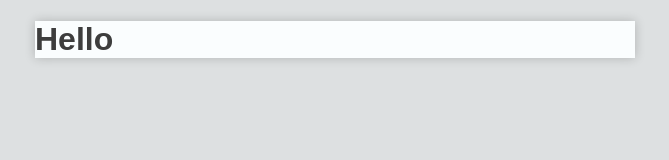
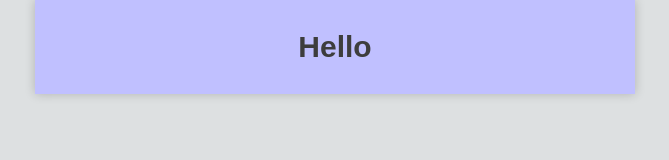
Before and after one commit to darrylrachel/email-development, a plain HTML site: page email-course/main-project/index.html in a window 1280 px wide. Shown: the whole page, without its empty margins (305-974 px from the left). Drawn offline with Linux system fonts and the light colour scheme.

Commit message:
Added ghost table for outlook

```diff
--- a/email-course/main-project/index.html
+++ b/email-course/main-project/index.html
@@ -88,49 +88,53 @@
                 mso-table-rspace: 0pt !important;
                 }
         </style>
-    <!-- [endif] -->
+    <![endif] -->
 
     <title>Boilerplate</title>
 </head>
 <body class="body" xml:lang="en" style="margin: 0; padding: 0; min-width: 100%; background-color: #dde0e1;">
+  <div style="width: 100%; table-layout: fixed; background-color: #dde0e1; color: #3d3d3d; font-family: Arial, Helvetica sans-serif; font-size: 16px; margin: 0 auto 40px;">
+    <div style="max-width: 600px; background-color: #fafdfe; color: #3d3d3d; font-family: Arial, Helvetica, sans-serif;font-size: 16px; box-shadow: 0 0 10px rgba(0,0,0,.2); margin: 0 auto;">
 
-    <div style="
-        width: 100%;
-        table-layout: fixed;
-        background-color: #dde0e1;
-        color: #3d3d3d;
-        font-family: Arial, Helvetica, sans-serif;
-        font-size: 16px;
-        margin: 0 auto 40px;">
-        <div style="
-            max-width: 600px;
-            background-color: #fafdfe;
-            color: #3d3d3d;
-            font-family: Arial, Helvetica, sans-serif;
-            font-size: 16px;
-            box-shadow: 0 0 10px rgba(0,0,0,.2);
-            margin: 0 auto;">
+    <!-- preheader text -->
+      <div style="font-size: 0; color: #fafdfe; mso-line-height-rule: exactly; line-height: 0; display: none; max-width: 0; max-height: 0; opacity: 0; overflow: hidden; mso-hide: all;">
+        This is the preheader text which can be 35-190 characters but 85-100 recommended.
+        <!-- pushes content after preheader preview out of area, add as many as needed to push content out of preview area -->
+          &zwnj;&nbsp;&#847;
+      </div>
 
-            <!-- preheader text -->
-             <div style="
-                    font-size: 0;
-                    color: #fafdfe;
-                    mso-line-height-rule: exactly;
-                    line-height: 0;
-                    display: none;
-                    max-width: 0;
-                    max-height: 0;
-                    opacity: 0;
-                    overflow: hidden;
-                    mso-hide: all;">
-                This is the preheader text which can be 35-190 characters but 85-100 recommended.
+      <!-- Begin MSO ghost table -->
+      <!-- [if mso]>
+      <table width="600" align="center" style="border-spacing: 0; border-collapse: collapse; color: #3d3d3d;" role="presentation">
+      <tr>
+      <td style="padding: 0;">
+      <![endif] -->
 
-                <!-- pushes content after preheader preview out of area, add as many as needed to push content out of preview area -->
-                 &zwnj;&nbsp;&#847;
-             </div>
+        <table align="center" role="presentation" style="border-spacing: 0; border-collapse: collapse; color: #3d3d3d; font-family: Arial, Helvetica, sans-serif; font-size: 16px; background-color: #fafdfe; margin: 0 auto; padding: 0; width: 100%; max-width: 600px;">
+            <tr>
+                <td style="padding: 0;">
+                    <table width="100%" style="border-spacing: 0;" role="presentation">
+                        <tr>
+                            <td style="padding: 10px; background-color: #c0c0ff;">
+                                <h1 style="text-align: center; font-size: 30px;">Hello</h1>
+                            </td>
+                        </tr>
+                    </table>
+                </td>
+            </tr>
+        </table>
+
+      <!-- [if mso]>
+        </td>
+        </tr>
+        </table>
+      <![endif] -->
+      <!-- End ghost table -->
 
 
-            <h1>Hello</h1>
+
+
+
         </div>
     </div>
 
```
